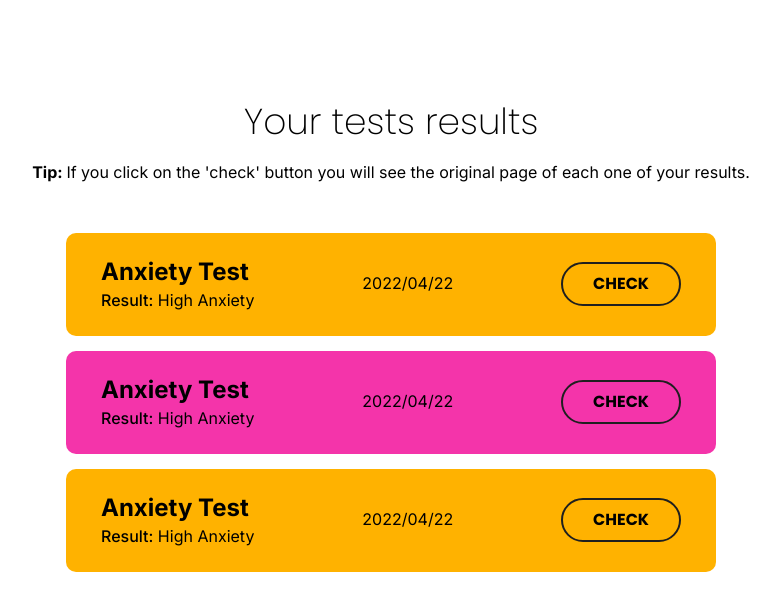
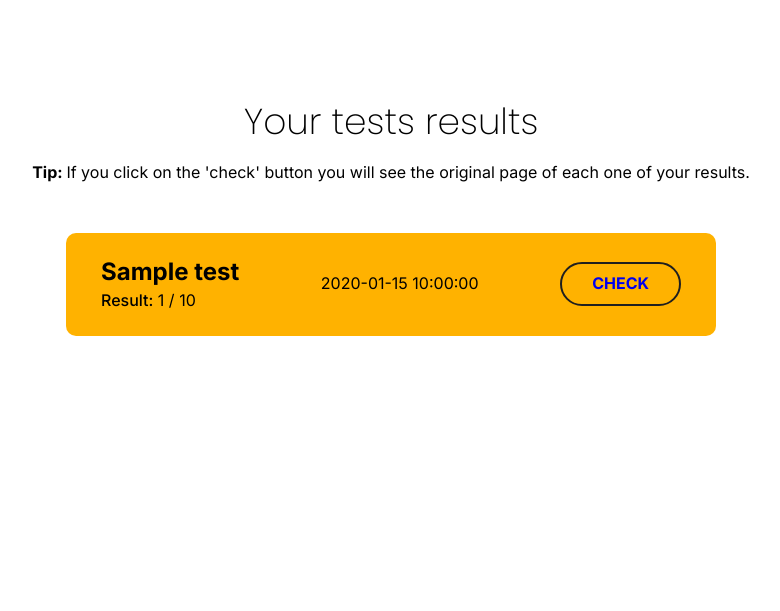
Before and after one commit to DarkWool/cs50-final-project, a Flask app: page /my-results in a window 1280 px wide. Shown: the part 49-660 px from the top of the page, without its empty margins (249-1029 px from the left). Run offline with Flask 2, Linux system fonts and the light colour scheme; a user stored in the database is signed in; tables that the repository leaves empty hold one stand-in row (values such as "Sample post").

Commit message:
Now tests results are displayed dynamically for logged users.

```diff
--- a/anxiety_app/templates/users/my-results.html
+++ b/anxiety_app/templates/users/my-results.html
@@ -9,43 +9,20 @@
             <p><span class="t-bold">Tip: </span>If you click on the 'check' button you will see the original page of each one of your results.</p>
         </div>
         <div class="myr_results">
-            <!-- Placeholder data -->
+            {% for title, value, id, date, result, total in userTests %}
             <article class="myr_block">
                 <div class="myr_block-info">
-                    <h2>Anxiety Test</h2>
-                    <p><span class="t-semibold">Result:</span> High Anxiety</p>
+                    <h2>{{ title }}</h2>
+                    <p><span class="t-semibold">Result:</span> {{ result }} / {{ total }}</p>
                 </div>
                 <div class="myr_block-date">
-                    2022/04/22
+                    {{ date }}
                 </div>
                 <div class="myr_block-check">
-                    <button type="button" class="sec-btn">CHECK</button>
+                    <a class="sec-btn" href="results/{{ id }}/{{ value }}" target="_blank">CHECK</a>
                 </div>
             </article>
-            <article class="myr_block">
-                <div class="myr_block-info">
-                    <h2>Anxiety Test</h2>
-                    <p><span class="t-semibold">Result:</span> High Anxiety</p>
-                </div>
-                <div class="myr_block-date">
-                    2022/04/22
-                </div>
-                <div class="myr_block-check">
-                    <button type="button" class="sec-btn">CHECK</button>
-                </div>
-            </article>
-            <article class="myr_block">
-                <div class="myr_block-info">
-                    <h2>Anxiety Test</h2>
-                    <p><span class="t-semibold">Result:</span> High Anxiety</p>
-                </div>
-                <div class="myr_block-date">
-                    2022/04/22
-                </div>
-                <div class="myr_block-check">
-                    <button type="button" class="sec-btn">CHECK</button>
-                </div>
-            </article>
+            {% endfor %}
         </div>
     </section>
 </body>
--- a/anxiety_app/views.py
+++ b/anxiety_app/views.py
@@ -175,7 +175,15 @@ def dashboard():
 @app.route("/my-results")
 @flask_login.login_required
 def myresults():
-    return render_template("users/my-results.html")
+    userId = flask_login.current_user.id
+    conn = connect_db()
+    cursor = conn.cursor()
+    cursor.execute("SELECT t.name, r.hash, r.id, r.date, r.test_result, t.max_score FROM tests t INNER JOIN results r ON t.id=r.test_id WHERE r.user_id = ?", (userId,))
+    userTests =  cursor.fetchall()
+
+    conn.close()
+
+    return render_template("users/my-results.html", userTests=userTests)
 
 
 @app.route("/logout")
```
Also changed, not shown: anxiety_app/schema.sql (+6 -17 lines).
